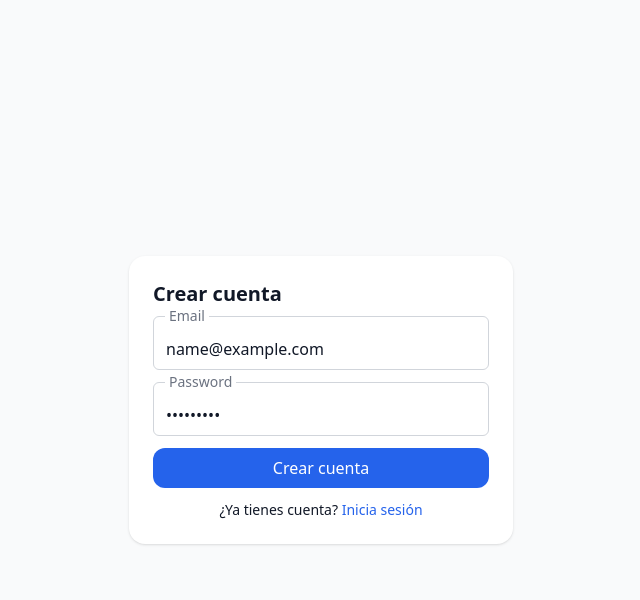
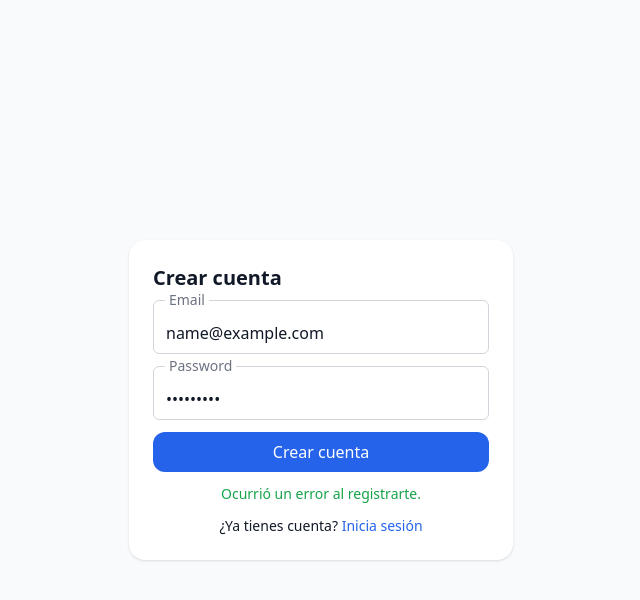
Before and after one commit to oscardary/pwa-calc-lavetefer, a React (Vite) app: page /register in a window 1280 px wide. Both pictures are taken after typing "name@example.com", "Sample123" into the empty fields and a click on the button "Crear cuenta". Shown: the top 600 px of the page, without its empty margins (319-959 px from the left). Built offline with nearby package versions, Linux system fonts and the light colour scheme; no server answers.

Commit message:
Mostrar mensaje de confirmación en RegisterPage

```diff
--- a/src/pages/RegisterPage.tsx
+++ b/src/pages/RegisterPage.tsx
@@ -54,6 +54,12 @@ export default function RegisterPage() {
             Crear cuenta
           </button>
         </form>
+
+        {/* Mensaje de confirmación */}
+        {message && (
+          <p className="text-sm mt-3 text-center text-green-600">{message}</p>
+        )}
+
         <p className="text-sm mt-3 text-center">
           ¿Ya tienes cuenta?{" "}
           <Link to="/" className="text-blue-600">
```
